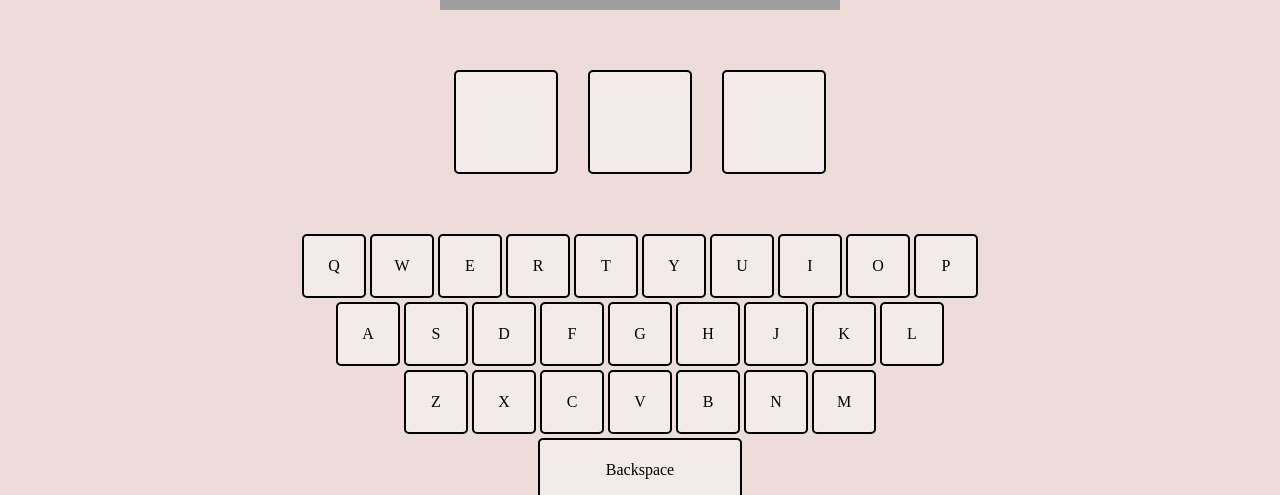
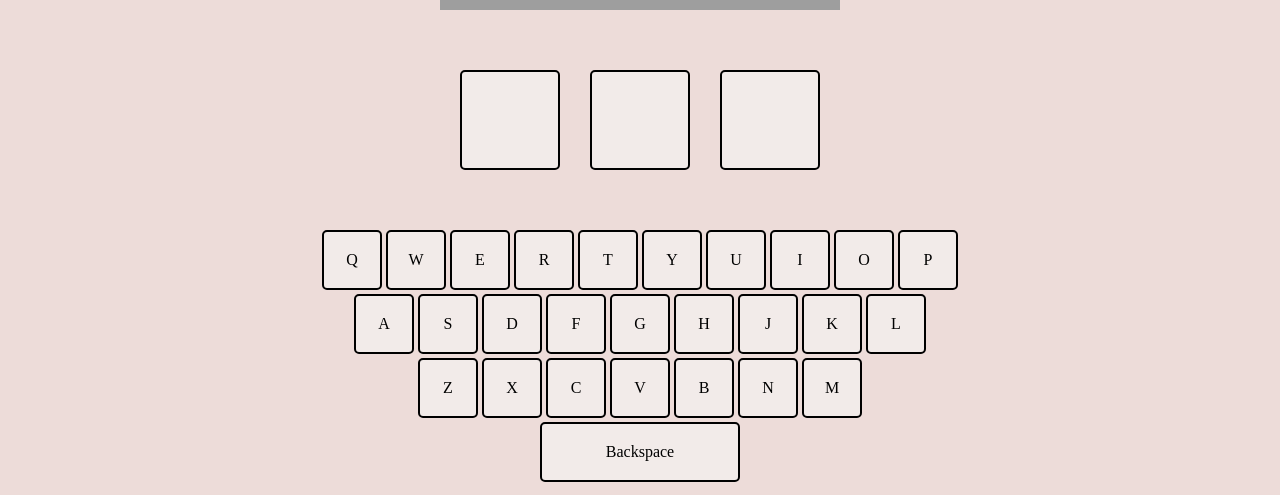
Before and after one commit to jzapiorkowski/guess-the-word, a React (Create React App) app: page / in a window 1280 px wide. Shown: the part 420-915 px from the top of the page. Built offline with nearby package versions, Linux system fonts and the light colour scheme; grey boxes are pictures that could not be loaded.

Commit message:
add box-sizing: border box to every element

```diff
--- a/src/styles/styles.css
+++ b/src/styles/styles.css
@@ -1,6 +1,8 @@
 * {
   margin: 0;
   padding: 0;
+  -webkit-box-sizing: border-box;
+          box-sizing: border-box;
 }
 
 body {
--- a/src/styles/styles.scss
+++ b/src/styles/styles.scss
@@ -1,6 +1,7 @@
 * {
   margin: 0;
   padding: 0;
+  box-sizing: border-box;
 }
 
 body {
```
Also changed, not shown: 1 other file (tests, documents, lock files or other folders).
